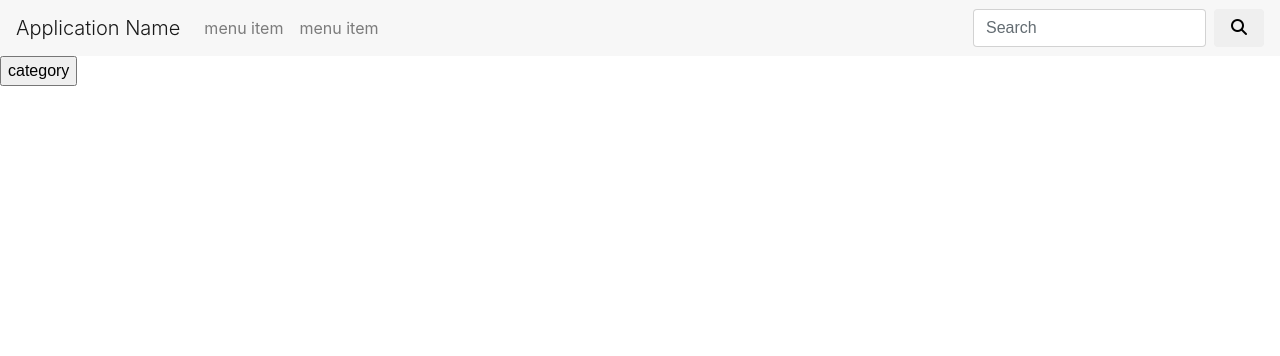
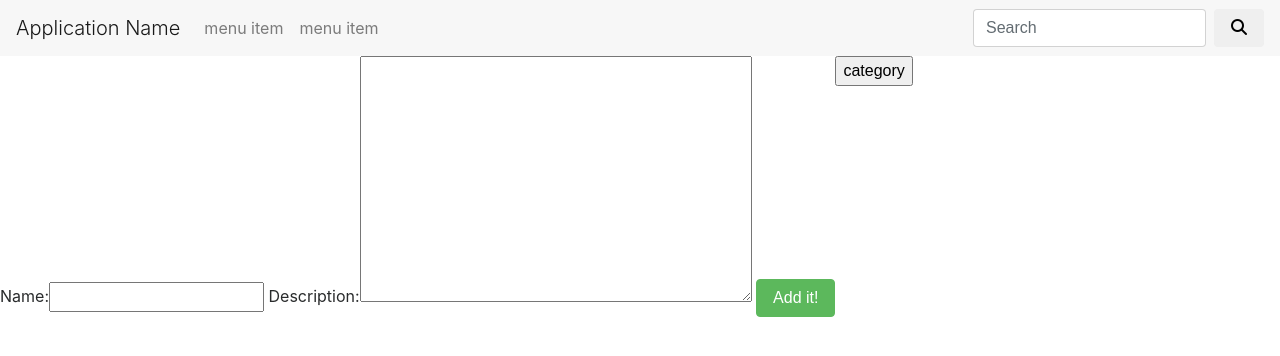
Before and after one commit to rmedinahu/book-flea-py, a Django app: page /category/add/ in a window 1280 px wide. Shown: the top 356 px of the page. Run offline with Django 3.2, Linux system fonts and the light colour scheme; some libraries are stand-ins or nearby versions.

Commit message:
category

```diff
--- a/bookstore/templates/item_category.html
+++ b/bookstore/templates/item_category.html
@@ -1,5 +1,10 @@
 {% extends "base.html" %}
 {% block content_row %}
+
+  <form action="" method="post">{% csrf_token %}
+      {{ form.as_table }}
+      <input type="submit" class="btn btn-success" value="Add it!" />
+  </form>
 <head>
 <style>
 .dropdown-content {
--- a/bookstore/views.py
+++ b/bookstore/views.py
@@ -5,7 +5,7 @@ from django.shortcuts import render
 
 from django.views.generic import TemplateView, DetailView, ListView, CreateView
 
-from .models import Item
+from .models import Item, Category
 
 # Create your views here.
 from django.http import HttpResponse
@@ -16,6 +16,6 @@ class HomeView(TemplateView):
     template_name='home.html'
 
 class ItemCategoryView(CreateView):
-	model = Item
+	model = Category
 	template_name = 'item_category.html'
-	fields = ['category']
+	fields = ['name','description']
```
